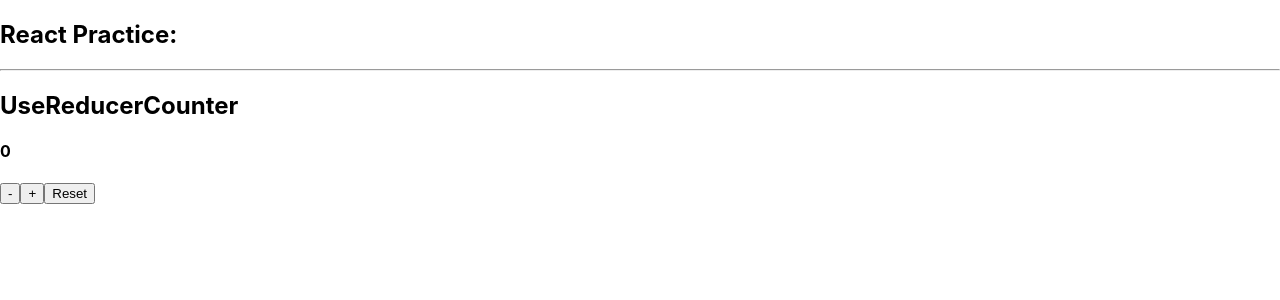
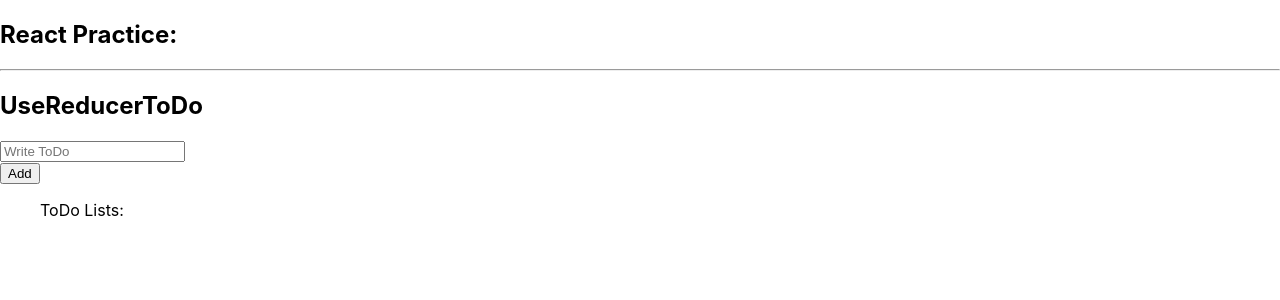
Before and after one commit to tharuAnish/StartCraft, a React (Create React App) app: page / in a window 1280 px wide. Shown: the top 300 px of the page. Built offline with nearby package versions, Linux system fonts and the light colour scheme.

Commit message:
Implemented useReducer to do

```diff
--- a/src/App.js
+++ b/src/App.js
@@ -23,6 +23,7 @@ import { ThemeProvider } from "./Components/19ThemeContext"
 import ShoppingCart from "./Components/20ShoppingCart"
 import { CartProvider } from "./Components/20CartContext"
 import UseReducerCounter from "./Components/21UseReducerCounter"
+import UseReducerToDo from "./Components/22UseReducerToDo"
 
 export default function App() {
   // const items = ["1Notebook", "2Pen", "3Laptop", "4Book", "5Wallet", "6Keys"]
@@ -31,7 +32,8 @@ export default function App() {
     <div>
       <h2>React Practice:</h2>
       <hr />
-      <UseReducerCounter />
+      <UseReducerToDo />
+      {/* <UseReducerCounter /> */}
       {/* <CartProvider>
         <ShoppingCart />
       </CartProvider> */}
--- /dev/null
+++ b/src/Components/22UseReducerToDo.jsx
@@ -0,0 +1,75 @@
+import React, { useReducer, useState } from "react"
+
+const taskReducer = (state, action) => {
+  switch (action.type) {
+    case "ADD_TASK":
+      return [...state, { id: Date.now(), text: action.payload }]
+    case "REMOVE_TASK":
+      return state.filter((task) => task.id !== action.payload)
+    case "TOGGLE_TASK_COMPLETED":
+      return state.map((task) =>
+        task.id === action.payload
+          ? { ...task, completed: !task.completed }
+          : task
+      )
+    default:
+      return state
+  }
+}
+
+const UseReducerToDo = () => {
+  const [tasks, dispatch] = useReducer(taskReducer, [])
+  const [currentTask, setCurrentTask] = useState("")
+
+  const addTask = (e) => {
+    e.preventDefault() // Prevent page reload on form submission
+    if (currentTask.trim() !== "") {
+      // Avoid adding empty tasks
+      dispatch({ type: "ADD_TASK", payload: currentTask })
+      setCurrentTask("") // Clear the input after adding the task
+    }
+  }
+
+  return (
+    <div>
+      <h2>UseReducerToDo</h2>
+      <form>
+        <input
+          type="Text"
+          value={currentTask}
+          placeholder="Write ToDo"
+          onChange={(e) => setCurrentTask(e.target.value)}
+        />
+        <br />
+        <button onClick={addTask}>Add</button>
+      </form>
+
+      <ul>
+        ToDo Lists:
+        {tasks.map((task, index) => (
+          <li key={task.id}>
+            <span
+              style={{
+                textDecoration: task.completed ? "line-through" : "none",
+              }}
+              onClick={() =>
+                dispatch({ type: "TOGGLE_TASK_COMPLETED", payload: task.id })
+              }
+            >
+              {task.text}
+            </span>
+            <button
+              onClick={() =>
+                dispatch({ type: "REMOVE_TASK", payload: task.id })
+              }
+            >
+              Remove
+            </button>
+          </li>
+        ))}
+      </ul>
+    </div>
+  )
+}
+
+export default UseReducerToDo
```
